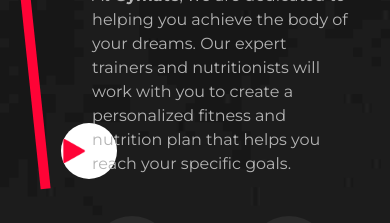
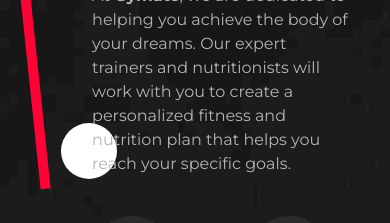
Before and after one commit to joelkimr/gymate, a Next.js app: page / in a window 390 px wide. Shown: the part 3840-4063 px from the top of the page. Built offline with nearby package versions, Linux system fonts and the light colour scheme.

Commit message:
ft-responsiveness

```diff
--- a/src/components/ChooseUs/chooseUs.tsx
+++ b/src/components/ChooseUs/chooseUs.tsx
@@ -4,7 +4,7 @@
 import EquipmentsIcon from "../../images/choose-us/bench-press.png";
 import BagIcon from "../../images/choose-us/gym-bag.png";
 import BottleIcon from "../../images/choose-us/bottle-of-water.png";
-import PlayImg from "../../images/choose-us/play.png";
+// import PlayImg from "../../images/choose-us/play.png";
 import Image from "next/image";
 import Link from "next/link";
 
@@ -19,11 +19,11 @@
               alt='video_img'
               className='relative w-[94%] h-auto'
             />
-            <Image
+            {/* <Image
               src={PlayImg}
               alt='play_img'
               className='absolute w-6 top-[41%] left-[43%] z-10 cursor-pointer'
-            />
+            /> */}
             <span className='bg-white cursor-pointer p-7 absolute rounded-full top-[38.7%] left-[39.9%]'></span>
           </div>
 
```
